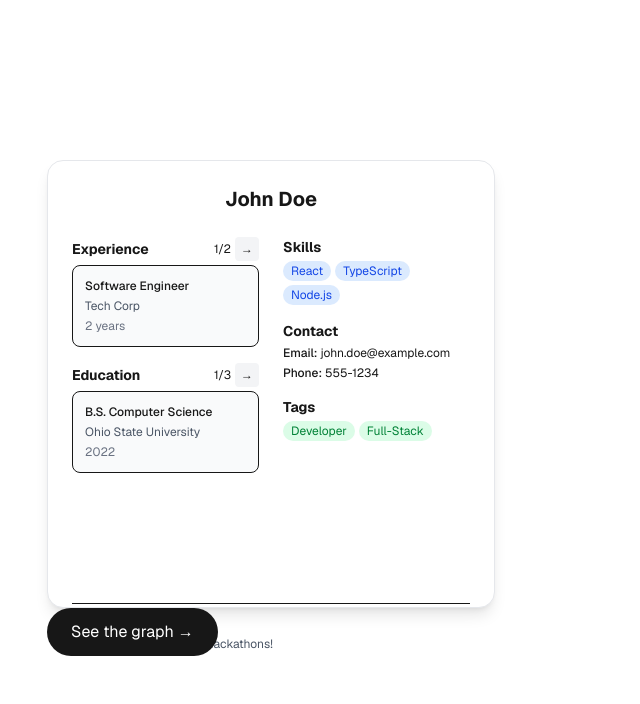
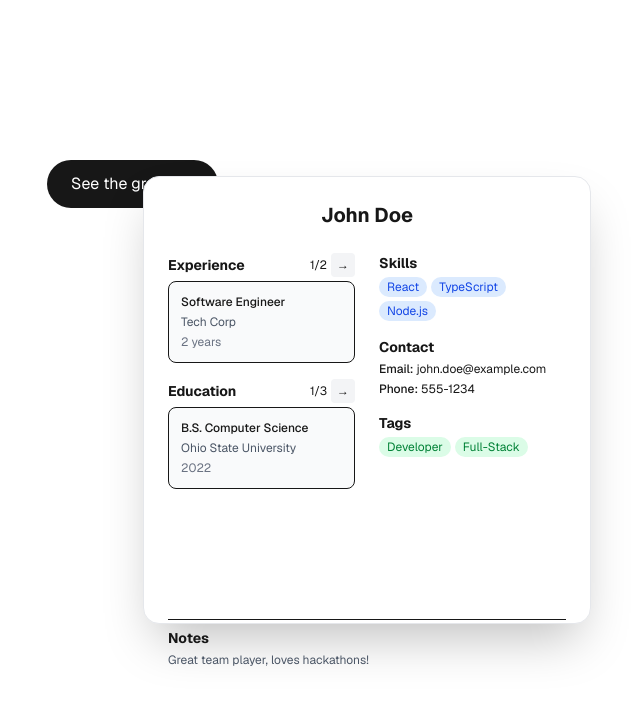
Before and after one commit to DaChickenGamer/HackOhio-2025, a Next.js app: page / in a window 1280 px wide. Shown: the top 704 px of the page, without its empty margins (273-913 px from the left). Built offline with nearby package versions, Linux system fonts and the light colour scheme.

Commit message:
Added the z-index and absolute position to make sure block is in the very center of screen and on top

```diff
--- a/app/components/PersonNode.tsx
+++ b/app/components/PersonNode.tsx
@@ -30,7 +30,10 @@ export default function PersonNode({ person }: PersonNodeProps) {
   const prevEdu = () => setEduPage((prev: number) => (prev - 1 + maxEduPages) % maxEduPages);
 
   return (
-    <div className="person-node max-w-md w-full bg-white rounded-2xl shadow-lg p-6 border border-gray-200 aspect-square min-h-0">
+    <div className="person-node fixed inset-0 flex items-center justify-center z-50">
+      {/*<div className="absolute inset-0 bg-black bg-opacity-50"></div>*/}
+
+      <div className="relative max-w-md w-full bg-white rounded-2xl shadow-2xl p-6 border border-gray-200 aspect-square min-h-0 mx-4">
         {/* Name Header */}
         <div className="node-header text-center mb-6">
           <h2 className="text-xl font-bold">
@@ -51,7 +54,6 @@ export default function PersonNode({ person }: PersonNodeProps) {
                 <strong className="block text-sm">Experience</strong>
                 {expPages.length > 1 && (
                   <div className="flex items-center gap-1 text-xs">
-                  {/* Show previous button only if NOT on first page */}
                     {expPage > 0 && (
                       <button
                         onClick={prevExp}
@@ -61,7 +63,6 @@ export default function PersonNode({ person }: PersonNodeProps) {
                       </button>
                     )}
                     <span>{expPage + 1}/{maxExpPages}</span>
-                  {/* Show next button only if NOT on last page */}
                     {expPage < maxExpPages - 1 && (
                       <button
                         onClick={nextExp}
@@ -93,7 +94,6 @@ export default function PersonNode({ person }: PersonNodeProps) {
                 <strong className="block text-sm">Education</strong>
                 {eduPages.length > 1 && (
                   <div className="flex items-center gap-1 text-xs">
-                  {/* Show previous button only if NOT on first page */}
                     {eduPage > 0 && (
                       <button
                         onClick={prevEdu}
@@ -103,7 +103,6 @@ export default function PersonNode({ person }: PersonNodeProps) {
                       </button>
                     )}
                     <span>{eduPage + 1}/{maxEduPages}</span>
-                  {/* Show next button only if NOT on last page */}
                     {eduPage < maxEduPages - 1 && (
                       <button
                         onClick={nextEdu}
@@ -196,8 +195,10 @@ export default function PersonNode({ person }: PersonNodeProps) {
           )}
         </div>
       </div>
+    </div>
   );
 }
+
 
 
 // // PersonNode component
@@ -242,19 +243,25 @@ export default function PersonNode({ person }: PersonNodeProps) {
 //               <strong className="block text-sm">Experience</strong>
 //               {expPages.length > 1 && (
 //                 <div className="flex items-center gap-1 text-xs">
-//                   <button
-//                     onClick={prevExp}
-//                     className="w-6 h-6 flex items-center justify-center bg-gray-100 rounded hover:bg-gray-200"
-//                   >
-//                     ←
-//                   </button>
+//                   {/* Show previous button only if NOT on first page */}
+//                   {expPage > 0 && (
+//                     <button
+//                       onClick={prevExp}
+//                       className="w-6 h-6 flex items-center justify-center bg-gray-100 rounded hover:bg-gray-200"
+//                     >
+//                       ←
+//                     </button>
+//                   )}
 //                   <span>{expPage + 1}/{maxExpPages}</span>
-//                   <button
-//                     onClick={nextExp}
-//                     className="w-6 h-6 flex items-center justify-center bg-gray-100 rounded hover:bg-gray-200"
-//                   >
-//                     →
-//                   </button>
+//                   {/* Show next button only if NOT on last page */}
+//                   {expPage < maxExpPages - 1 && (
+//                     <button
+//                       onClick={nextExp}
+//                       className="w-6 h-6 flex items-center justify-center bg-gray-100 rounded hover:bg-gray-200"
+//                     >
+//                       →
+//                     </button>
+//                   )}
 //                 </div>
 //               )}
 //             </div>
@@ -266,7 +273,6 @@ export default function PersonNode({ person }: PersonNodeProps) {
 //                 {currentExp.duration && (
 //                   <p className="text-gray-500 text-xs">{currentExp.duration}</p>
 //                 )}
-//                 {/* Remove description if it doesn't exist in your Experience type */}
 //               </div>
 //             ) : (
 //               <p className="text-gray-500 italic text-xs">None</p>
@@ -279,19 +285,25 @@ export default function PersonNode({ person }: PersonNodeProps) {
 //               <strong className="block text-sm">Education</strong>
 //               {eduPages.length > 1 && (
 //                 <div className="flex items-center gap-1 text-xs">
-//                   <button
-//                     onClick={prevEdu}
-//                     className="w-6 h-6 flex items-center justify-center bg-gray-100 rounded hover:bg-gray-200"
-//                   >
-//                     ←
-//                   </button>
+//                   {/* Show previous button only if NOT on first page */}
+//                   {eduPage > 0 && (
+//                     <button
+//                       onClick={prevEdu}
+//                       className="w-6 h-6 flex items-center justify-center bg-gray-100 rounded hover:bg-gray-200"
+//                     >
+//                       ←
+//                     </button>
+//                   )}
 //                   <span>{eduPage + 1}/{maxEduPages}</span>
-//                   <button
-//                     onClick={nextEdu}
-//                     className="w-6 h-6 flex items-center justify-center bg-gray-100 rounded hover:bg-gray-200"
-//                   >
-//                     →
-//                   </button>
+//                   {/* Show next button only if NOT on last page */}
+//                   {eduPage < maxEduPages - 1 && (
+//                     <button
+//                       onClick={nextEdu}
+//                       className="w-6 h-6 flex items-center justify-center bg-gray-100 rounded hover:bg-gray-200"
+//                     >
+//                       →
+//                     </button>
+//                   )}
 //                 </div>
 //               )}
 //             </div>
@@ -301,7 +313,6 @@ export default function PersonNode({ person }: PersonNodeProps) {
 //                 <p className="font-medium mb-1">{currentEdu.degree}</p>
 //                 <p className="text-gray-600 mb-1">{currentEdu.school}</p>
 //                 <p className="text-gray-500">{currentEdu.year}</p>
-//                 {/* Remove description if it doesn't exist in your Education type */}
 //               </div>
 //             ) : (
 //               <p className="text-gray-500 italic text-xs">None</p>
```
Lines whose indentation alone changed are shown as unchanged.
